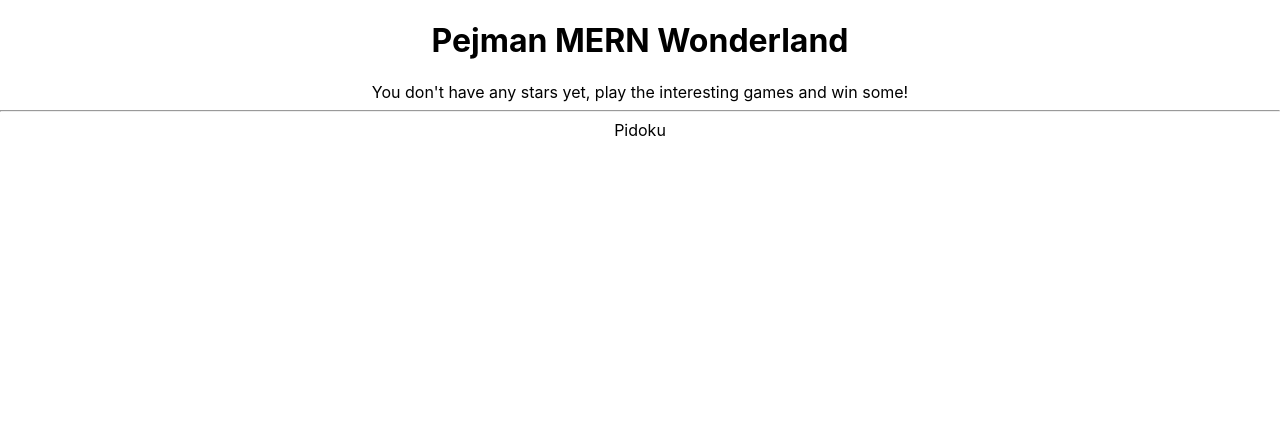
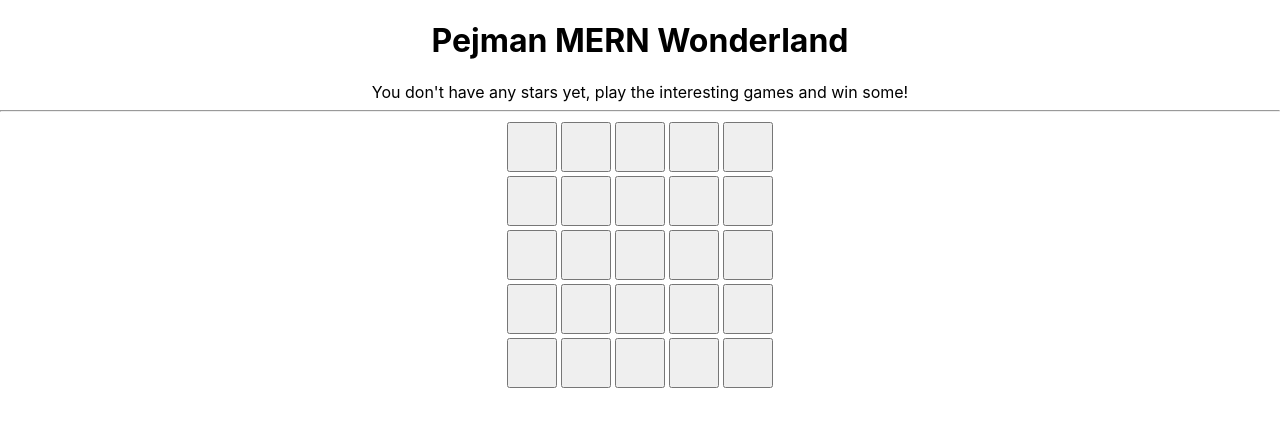
Before and after one commit to PejmanFSD/Pejman-MERN-Wonderland, a React (Create React App) app in the folder client/: page / in a window 1280 px wide. Both pictures are taken after a click on the button "Pidoku". Shown: the top 426 px of the page. Built offline with nearby package versions, Linux system fonts and the light colour scheme.

Commit message:
Displaying the board of the game.
The board, including the 25 squares has been displayed.

```diff
--- a/client/src/Pidoku/Pidoku.jsx
+++ b/client/src/Pidoku/Pidoku.jsx
@@ -1,5 +1,20 @@
+import Square from "./Square";
+
 export default function Pidoku() {
-    return (
-        <div>Pidoku</div>
-    )
+  return (
+    <div>
+      {new Array(25).fill(null).map((el, idx) =>
+        (idx + 1) % 5 !== 0 ? (
+          <div style={{ display: "inline" }}>
+            <Square />
+          </div>
+        ) : (
+          <div style={{ display: "inline" }}>
+            <Square />
+            <br></br>
+          </div>
+        ),
+      )}
+    </div>
+  );
 }
--- /dev/null
+++ b/client/src/Pidoku/Square.jsx
@@ -0,0 +1,5 @@
+export default function Square() {
+  return (
+    <button style={{ height: "50px", width: "50px", margin: "2px" }}></button>
+  );
+}
```
